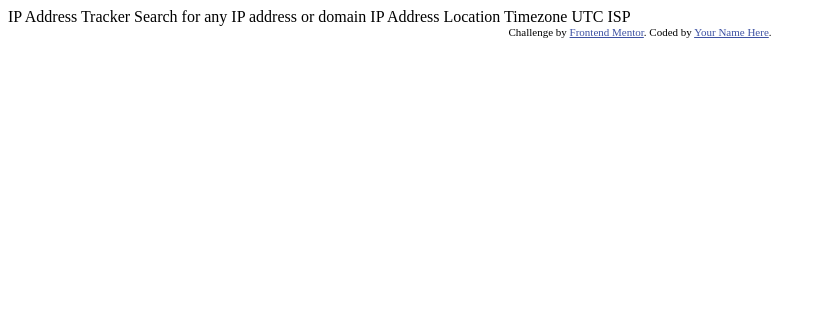
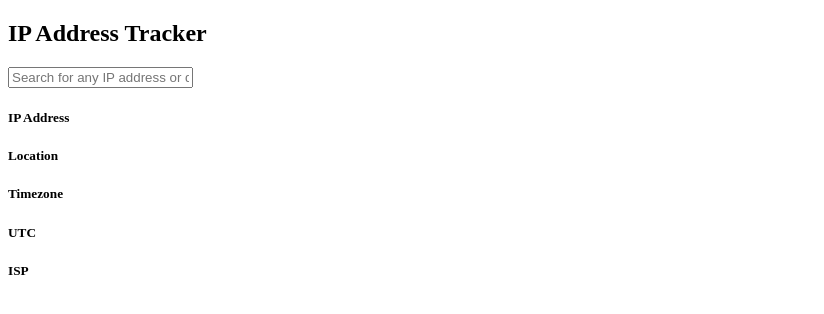
Before and after one commit to salvatorequagliariello/frontend-mentor, a plain HTML site: page ip-address-tracker-master/index.html in a window 1280 px wide. Shown: the whole page, without its empty margins (0-824 px from the left). Drawn offline with Linux system fonts and the light colour scheme.

Commit message:
add main html structure

```diff
--- a/ip-address-tracker-master/index.html
+++ b/ip-address-tracker-master/index.html
@@ -8,27 +8,46 @@
 
   <title>Frontend Mentor | IP Address Tracker</title>
 
-  <!-- Feel free to remove these styles or customise in your own stylesheet 👍 -->
-  <style>
-    .attribution { font-size: 11px; text-align: center; }
-    .attribution a { color: hsl(228, 45%, 44%); }
-  </style>
 </head>
 <body>
 
-  IP Address Tracker
+  <div class="background-top"></div>
 
-  Search for any IP address or domain
+  <article class="app-container">
+    <h1>IP Address Tracker</h1>
+    <input type="text" placeholder="Search for any IP address or domain">
 
-  IP Address
-  Location
-  Timezone
-    UTC <!-- add offset value dynamically using the API -->
-  ISP
+    <div class="data-container">
+      <div class="data-section">
+        <h5>IP Address</h5>
+        <p></p>
+      </div>
 
-  <div class="attribution">
-    Challenge by <a href="https://www.frontendmentor.io?ref=challenge" target="_blank">Frontend Mentor</a>.
-    Coded by <a href="#">Your Name Here</a>.
-  </div>
+      <div class="data-section">
+        <h5>Location</h5>
+        <p></p>
+      </div>
+
+      <div class="data-section">
+        <h5>Timezone</h5>
+        <p></p>
+      </div>
+
+      <div class="data-section">
+        <h5>UTC</h5>
+        <p></p>
+      </div>
+
+      <div class="data-section">
+        <h5>ISP</h5>
+        <p></p>
+      </div>
+    </div>
+  </article>
+
+  <section class="map-container">
+
+  </section>
+
 </body>
 </html>
```
